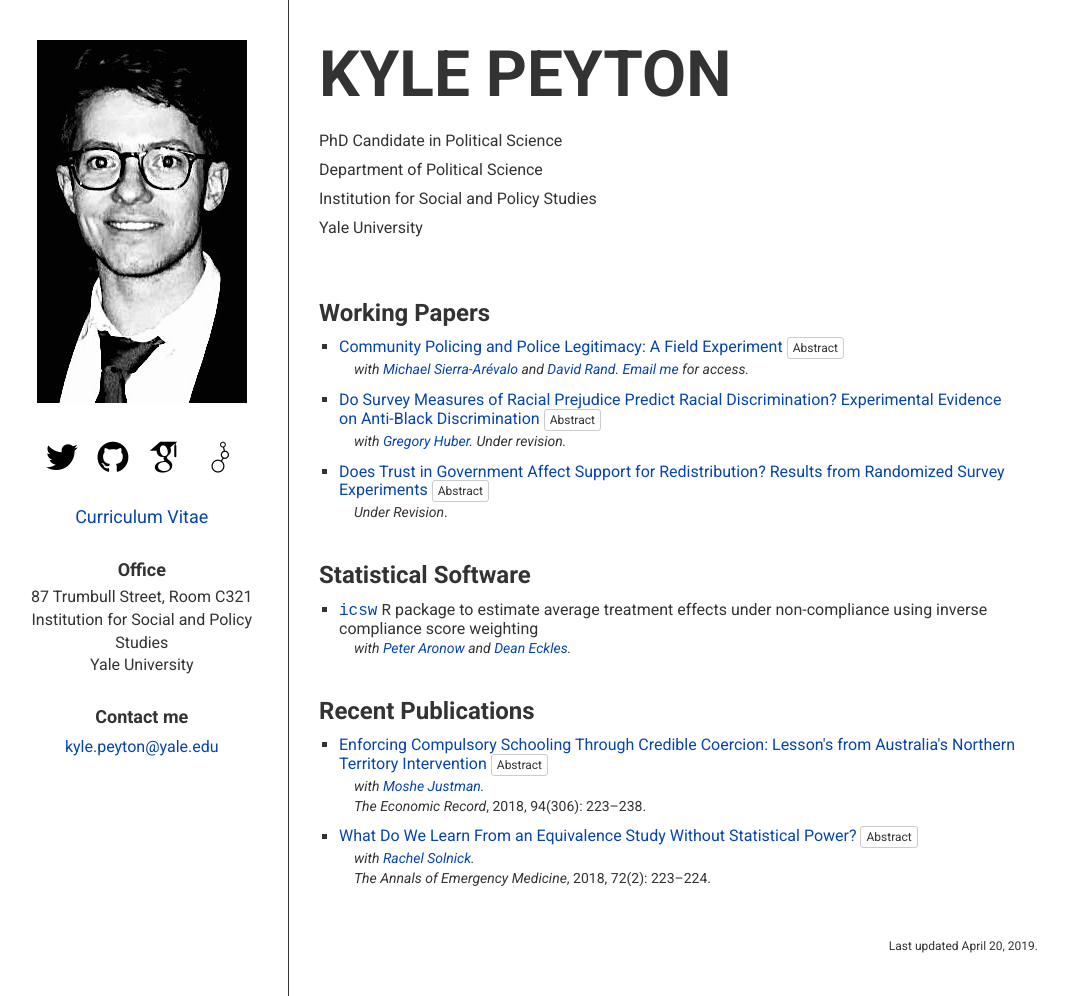
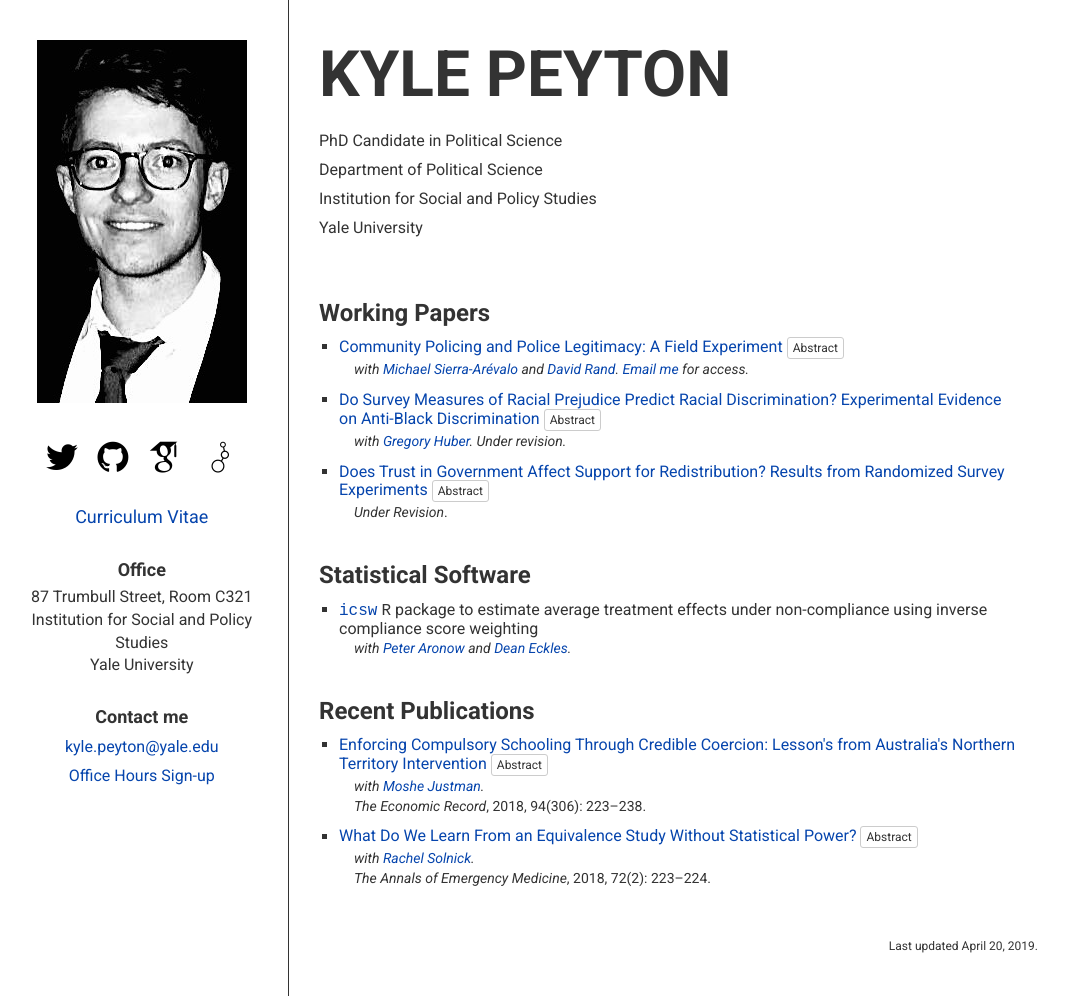
Before and after one commit to kylepeyton/kylepeyton.github.io, a Jekyll site: the page index.html, which Jekyll copies as it is, in a window 1280 px wide. Shown: the whole page, without its empty margins (157-1225 px from the left). Built offline with Jekyll 4.4.1, drawn with Linux system fonts in a browser that asks for light colours; some web fonts are replaced.

Commit message:
Update index.html

```diff
--- a/index.html
+++ b/index.html
@@ -76,7 +76,8 @@
 		<h3>Contact me</h3>
 
 		<address class="contact">
-			<a href="mailto:kyle.peyton@yale.edu">kyle.peyton@yale.edu</a>
+			<a href="mailto:kyle.peyton@yale.edu">kyle.peyton@yale.edu</a><br>
+			<a href="https://www.canumeet.com/kylepeyton/plsc-503-office-hours">Office Hours Sign-up</a><br>
 		</address>
 
 	</div>
```
